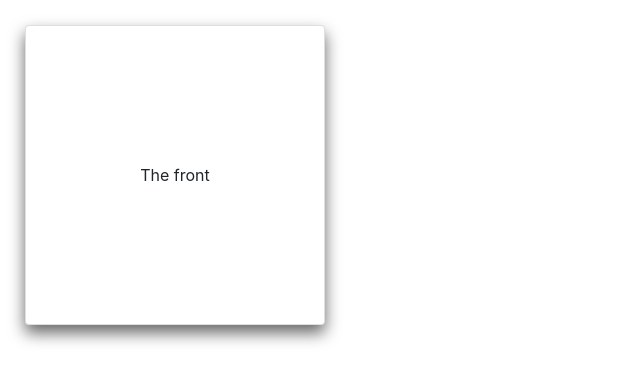
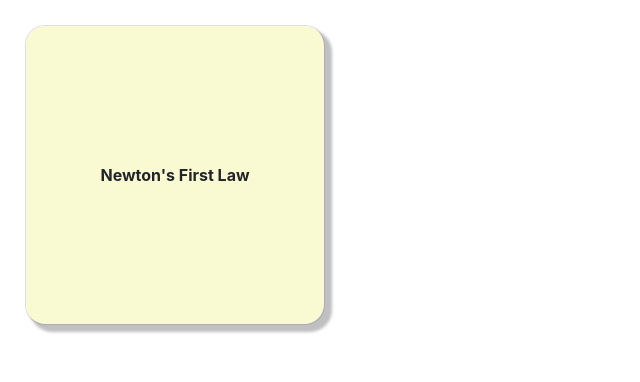
Before and after one commit to markb500/flipcard, a plain HTML site: page index.html in a window 1280 px wide. Shown: the whole page, without its empty margins (0-640 px from the left). Drawn offline with nearby package versions, Linux system fonts and the light colour scheme.

Commit message:
Add files via upload

```diff
--- a/index.html
+++ b/index.html
@@ -25,18 +25,17 @@
     width: 300px;
     height: 300px;
     margin: 25px;
+    border-radius: 20px;
     perspective: 1000px;
     cursor: pointer;
     transition: transform 1s;
     -webkit-transform-style: preserve-3d;
     transform-style: preserve-3d;
-    box-shadow: 0 8px 16px 0 rgba(0,0,0,0.6);
 }
 
 .card.flipped {
     -webkit-transform: rotateY( 180deg );
     transform: rotateY( 180deg );
-    box-shadow: 0 8px 16px 0 rgba(0,0,0,0.6);
 }
 
 
@@ -47,6 +46,9 @@
     padding: 25px;
     -webkit-backface-visibility: hidden;
     backface-visibility: hidden;
+    border-radius: 20px;
+    box-shadow: 6px 6px 3px 2px rgba(98, 98, 102, 0.4);
+    background-color: lightgoldenrodyellow;
     display: -webkit-box;
     display: -webkit-flexbox;
     display: flex;
@@ -54,10 +56,12 @@
     -webkit-flexbox-align: center;
     justify-content: center;
     align-items: center;
+    flex-direction: column;
 }
 
 .card-back {
     -webkit-transform: rotateY(180deg);
+    background-color: lightseagreen;
     transform: rotateY(180deg);
 }
 
@@ -66,10 +70,11 @@
 <body>
     <div class="card" onclick="flip()">
         <div class="card-front">
-            The front
+            <b>Newton's First Law</b>
         </div>
         <div class="card-back">
-            The back
+            <b>Newton's First Law.</b><br>An object at rest, or in uniform motion in a straight line,
+            will continue in this state unless acted upon by a force.
         </div>
     </div>
 </body>
```
